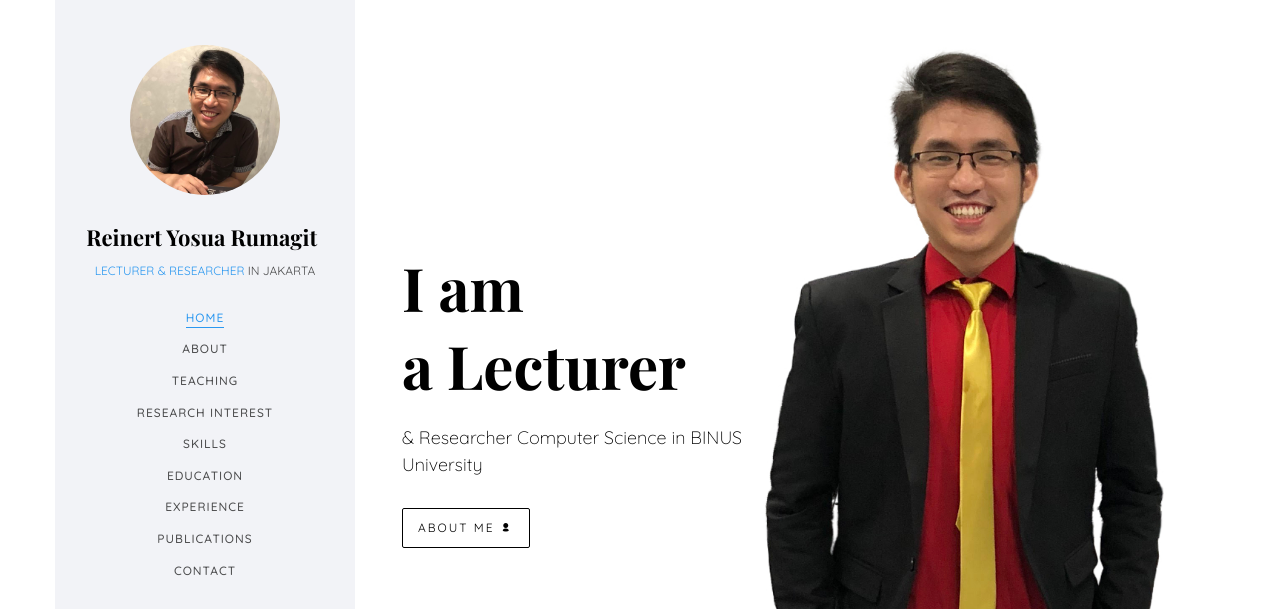
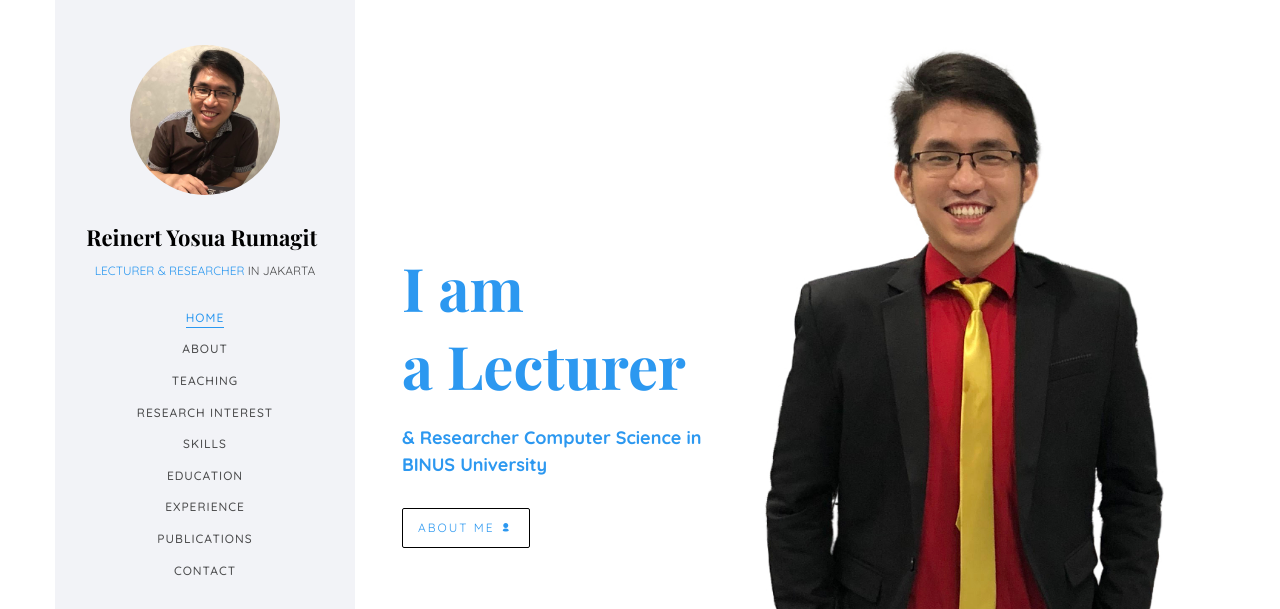
Before and after one commit to ReinertYosua/reinertyosua.github.io, a plain HTML site: page index.html in a window 1280 px wide. Shown: the top 609 px of the page. Drawn offline with nearby package versions, Linux system fonts and the light colour scheme; files whose address does not match are found by name; a web font is replaced by a local one.

Commit message:
Update index.html

```diff
--- a/index.html
+++ b/index.html
@@ -118,9 +118,9 @@ Copyright 2021<script>//document.write(new Date().getFullYear());</script> All r
 					   			<div class="col-md-6 col-md-offset-3 col-md-pull-3 col-sm-12 col-xs-12 js-fullheight slider-text">
 					   				<div class="slider-text-inner">
 					   					<div class="desc">
-						   					<h1>I am <br>a Lecturer</h1>
-												<h2>& Researcher Computer Science in BINUS University</h2>
-												<p><a href="#aboutme" class="btn btn-primary btn-learn">About Me <i class="icon-user"></i></a></p>
+						   					<h1 style="color: #2c98f0;">I am <br>a Lecturer</h1>
+												<h2 style="color: #2c98f0;; font-weight: bold;">& Researcher Computer Science in BINUS University</h2>
+												<p><a href="#aboutme" class="btn btn-primary btn-learn" style="color: #2c98f0;">About Me <i class="icon-user"></i></a></p>
 											</div>
 					   				</div>
 					   			</div>
```
